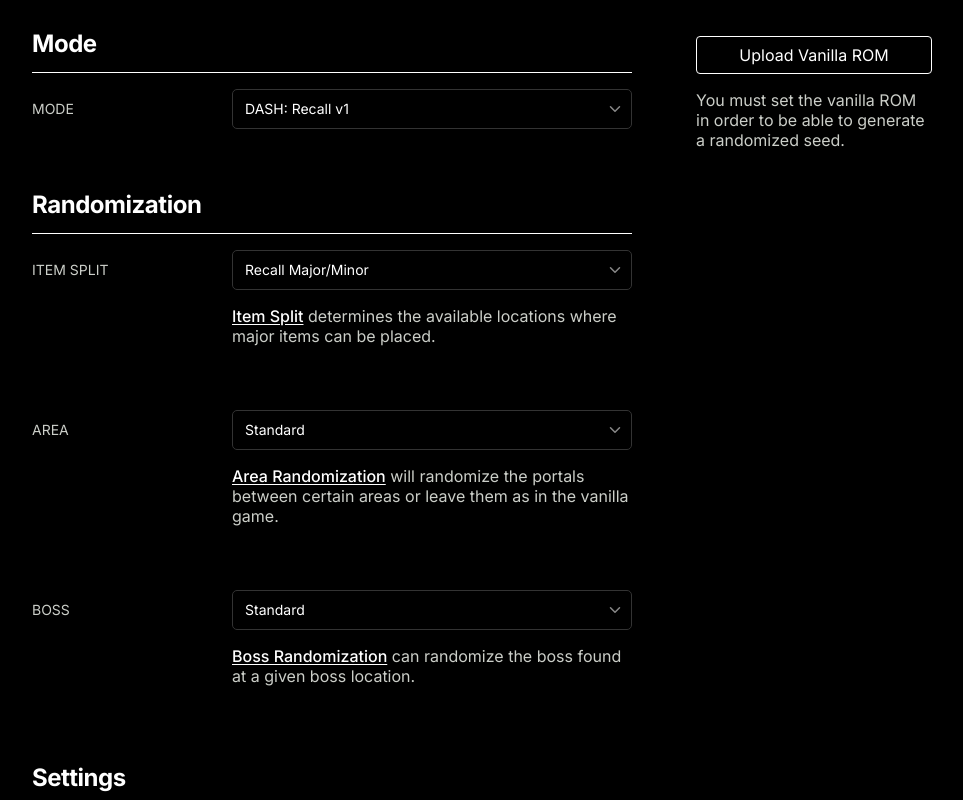
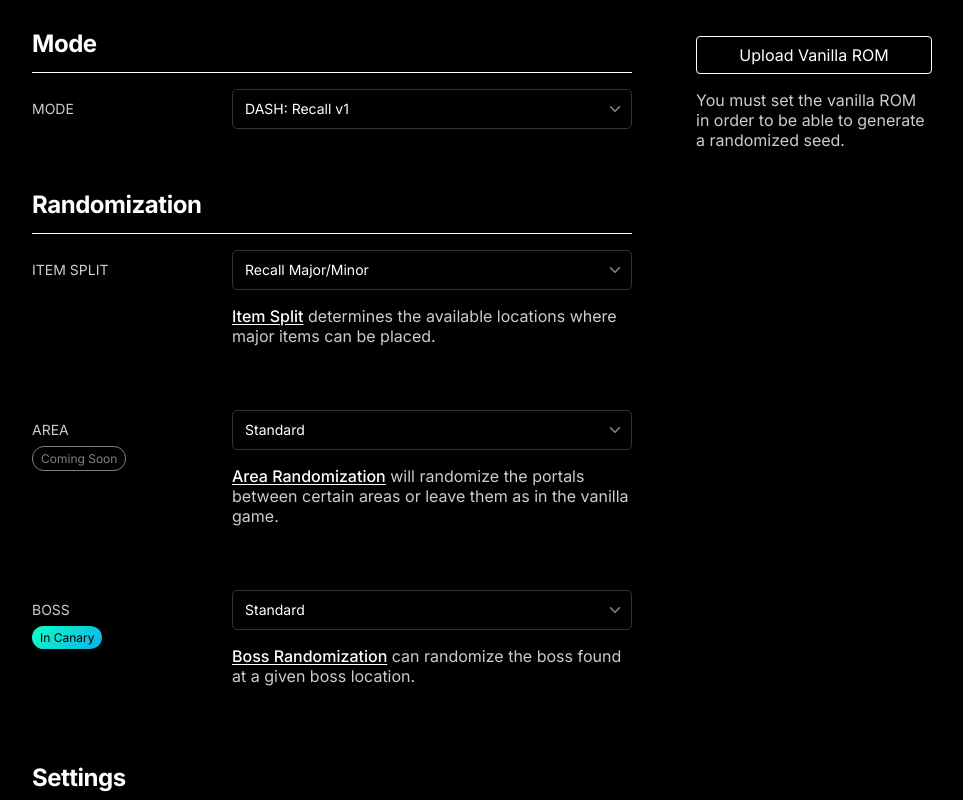
Before and after one commit to dashrando/dash-randomizer, a Next.js app in the folder apps/web/: page /generate in a window 1280 px wide. Shown: the whole page, without its empty margins (158-1121 px from the left). Built offline with nearby package versions, Linux system fonts and the light colour scheme.

Commit message:
badges for options on generate page

```diff
--- /dev/null
+++ b/apps/web/app/components/badge.module.css
@@ -0,0 +1,33 @@
+.base {
+  border: 1px solid currentColor;
+  position: relative;
+  padding: var(--spacer) var(--spacer-2x);
+  cursor: pointer;
+  display: inline-flex;
+  justify-content: center;
+  align-items: center;
+  text-align: center;
+  border-radius: 12px;
+  transition: color 0.15s ease-in-out, background-color 0.15s ease-in-out;
+  font-weight: 400;
+  font-size: 12px;
+}
+
+@media only screen and (max-width: 600px) {
+  .base {
+    padding: 2px var(--spacer-2x);
+  }
+}
+
+.upcoming {
+  color: #fff;
+  border-color: #fff;
+  /* background: linear-gradient(135deg,#11fec7,#06b3e7); */
+  opacity: 0.5;
+}
+
+.early {
+  color: #000;
+  border: 0;
+  background: linear-gradient(135deg,#11fec7,#06b3e7);
+}
--- /dev/null
+++ b/apps/web/app/components/badge.tsx
@@ -0,0 +1,29 @@
+import { VariantProps, cva } from 'class-variance-authority'
+import styles from './badge.module.css'
+import { cn } from '@/lib/utils'
+
+const badgeVariants = cva(
+  styles.base,
+  {
+    variants: {
+      variant: {
+        upcoming: styles.upcoming,
+        early: styles.early,
+      }
+    }
+  }
+)
+
+export interface BadgeProps
+  extends React.HTMLAttributes<HTMLElement>,
+    VariantProps<typeof badgeVariants> {}
+
+export const Badge = ({ variant = 'upcoming', children, ...props }: BadgeProps) => {
+  return (
+    <div className={cn(badgeVariants({ variant }))} {...props}>
+      {children}
+    </div>
+  )
+}
+
+export default Badge
--- a/apps/web/app/generate/form.tsx
+++ b/apps/web/app/generate/form.tsx
@@ -9,6 +9,7 @@ import { cn, deepEqual, downloadFile } from '@/lib/utils'
 import VanillaButton, { useVanilla } from './vanilla'
 import { useForm } from 'react-hook-form'
 import { Button } from '../components/button'
+import Badge from '../components/badge'
 import useMounted from '../hooks/useMounted'
 import { Item, RandomizeRom } from 'core'
 import {
@@ -22,6 +23,7 @@ import {
 import { fetchSignature } from 'core'
 import { useEffect, useState } from 'react'
 import { ArrowDown } from 'react-feather'
+import Spacer from '../components/spacer'
 
 const Sidebar = ({
   name = null,
@@ -96,8 +98,8 @@ const Section = ({ children, title, className = null }: { children?: React.React
 )
 
 const Option = (
-  { children, label, name }:
-  { children?: React.ReactNode, label: string, name: string }
+  { children, label, name, badge = null }:
+  { children?: React.ReactNode, label: string, name: string, badge?: React.ReactNode }
 ) => {
   const labelAttr: any = {
     className: styles.label,
@@ -107,7 +109,11 @@ const Option = (
   }
   return (
     <div className={styles.option}>
-      <label {...labelAttr}>{label}</label>
+      <div className={styles.info}>
+        <label {...labelAttr}>{label}</label>
+        <Spacer y={2} />
+        {badge}
+      </div>
       <div className={styles.content}>
         {children}
       </div>
@@ -446,7 +452,11 @@ export default function Form() {
                 determines the available locations where major items can be placed.
               </p>
             </Option>
-            <Option label="Area" name="area">
+            <Option
+              label="Area"
+              name="area"
+              badge={<Badge variant="upcoming">Coming Soon</Badge>}
+            >
               <Select
                 options={[
                   { label: 'Standard', value: 'standard' },
@@ -460,7 +470,7 @@ export default function Form() {
                 will randomize the portals between certain areas or leave them as in the vanilla game.
               </p>
             </Option>
-            <Option label="Boss" name="boss">
+            <Option label="Boss" name="boss" badge={<Badge variant="early">In Canary</Badge>}>
               <Select
                 options={[
                   { label: 'Standard', value: 'standard' },
--- a/apps/web/app/generate/page.module.css
+++ b/apps/web/app/generate/page.module.css
@@ -45,7 +45,25 @@
   font-size: 14px;
   font-weight: 400;
   text-transform: uppercase;
+  display: block;
+}
+
+@media only screen and (max-width: 600px) {
+  .label {
+    display: inline-block;
+  }
+}
+
+.info {
   width: 260px;
+}
+
+@media only screen and (max-width: 600px) {
+  .info {
+    display: flex;
+    align-items: baseline;
+    gap: var(--spacer-2x);
+  }
 }
 
 .content {
```
